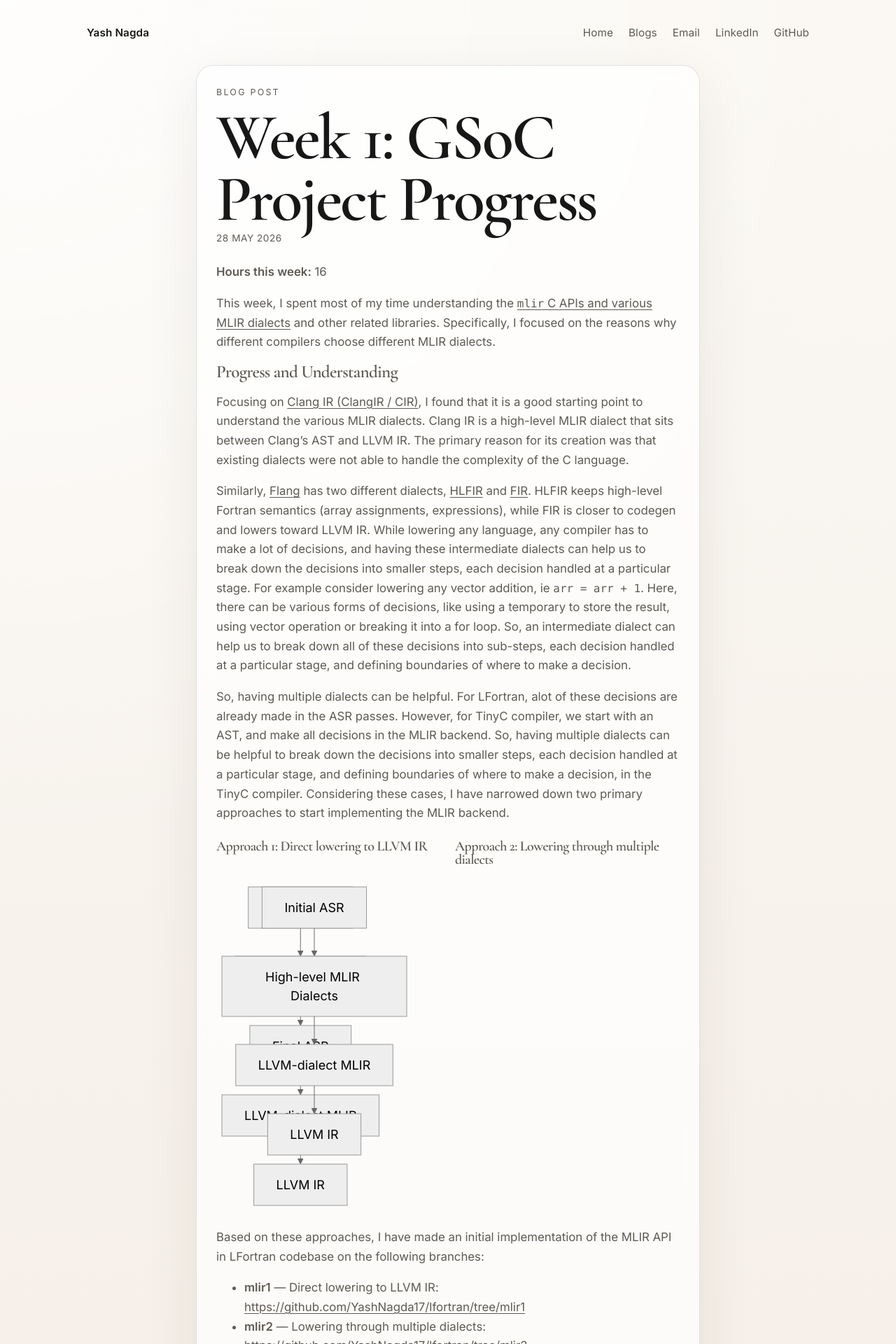
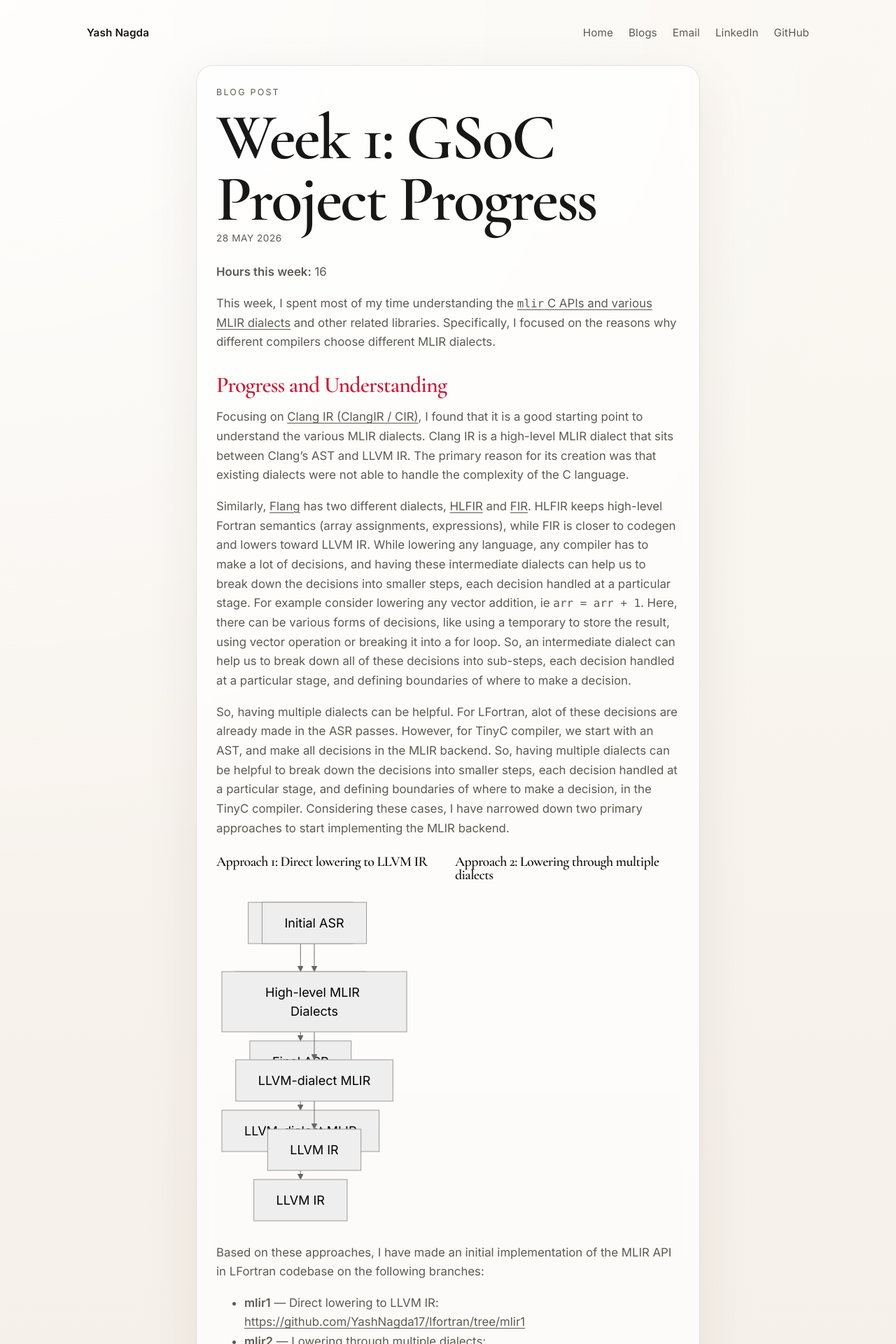
Before and after one commit to YashNagda17/YashNagda17.github.io, a Jekyll site: the page built from _posts/2026-05-28-week-1-gsoc.md, in a window 1280 px wide. Shown: the top 1920 px of the page at 70% size. Built offline with Jekyll 4.4.1, drawn with Linux system fonts in a browser that asks for light colours.

Commit message:
Make headings red

```diff
--- a/assets/css/main.css
+++ b/assets/css/main.css
@@ -5,6 +5,7 @@
   --muted: #5e5a53;
   --line: rgba(23, 23, 23, 0.12);
   --accent: #8a5a2b;
+  --heading: #c41e3a;
   --shadow: 0 24px 80px rgba(50, 35, 15, 0.08);
 }
 
@@ -125,6 +126,12 @@ h2 {
   max-width: 60ch;
 }
 
+.prose > h2 {
+  margin: 2rem 0 0.75rem;
+  color: var(--heading);
+  font-size: 2rem;
+}
+
 .prose h3 {
   margin: 2rem 0 0.75rem;
   color: var(--text);
@@ -148,6 +155,7 @@ h2 {
 .mermaid-panel h3 {
   margin: 0 0 2rem;
   font-size: 1.25rem;
+  color: var(--text);
 }
 
 .mermaid-panel .mermaid {
```
Also changed, not shown: _posts/2026-05-28-week-1-gsoc.md (+1 -0 lines), 4 other files.
